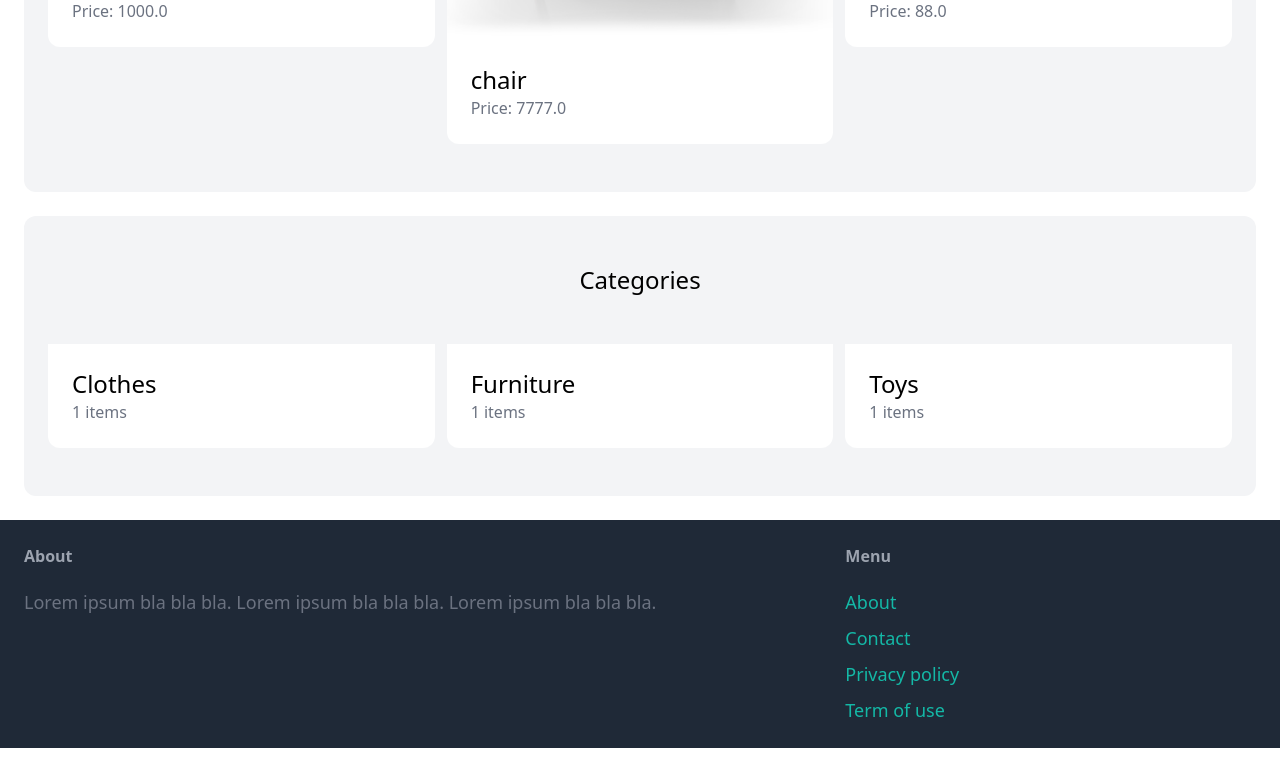
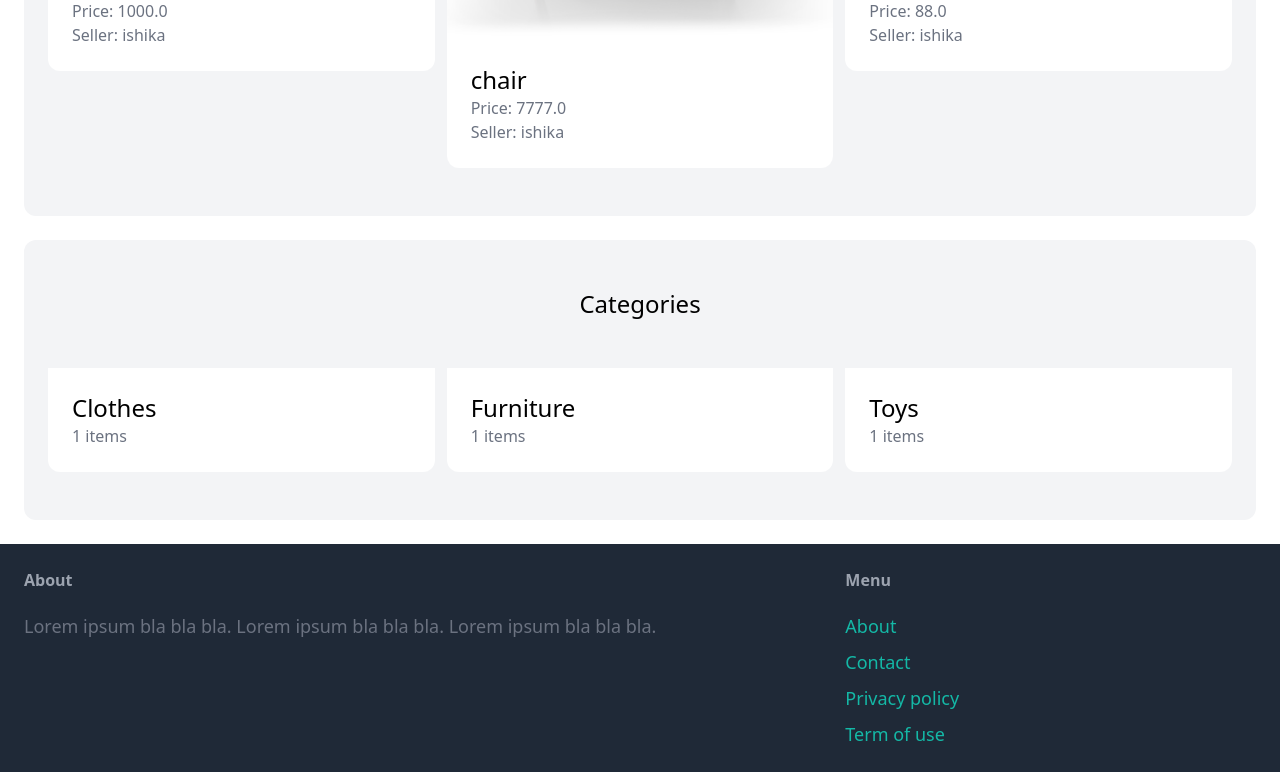
Before and after one commit to I-Ishika-012/Projects, a Django app: page / in a window 1280 px wide. Shown: the part 600-1372 px from the top of the page. Before the commit the page ends 1348 px from the top, so only its background shows below. Run offline with Django 5.2, Linux system fonts and the light colour scheme; data comes from the database, SQL or seed files in the repository; parts of the project's set-up code (start-up, migrations or seed data) failed here and were passed over; some libraries are stand-ins or nearby versions.

Commit message:
Updated index.html

```diff
--- a/Python Projects/quickart/quickart/core/templates/core/index.html
+++ b/Python Projects/quickart/quickart/core/templates/core/index.html
@@ -19,6 +19,7 @@
                         <div class="p-6 bg-white rounded-b-xl">
                             <h2 class="text-2xl">{{ item.name }}</h2>
                             <p class="text-gray-500">Price: {{ item.price }}</p>
+                            <p class="text-gray-500">Seller: {{ item.created_by.username }}</p>
                         </div>
                     </a>
                 </div>
```
